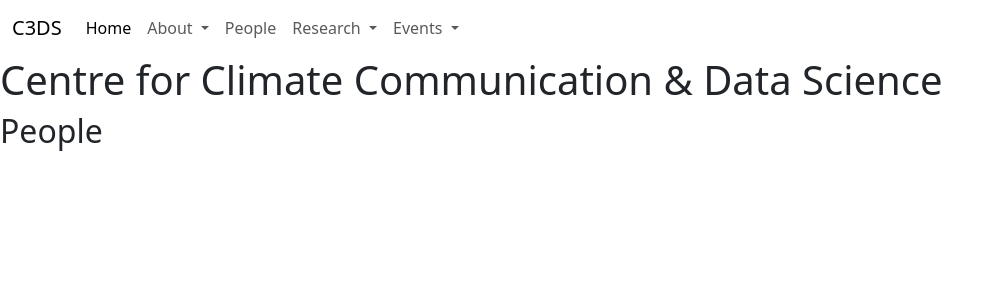
After one commit to llewellynksj/climate, a Django app: page /people/ in a window 1280 px wide. The commit adds this page. Shown: the top 300 px of the page, without its empty margins (0-1002 px from the left). Run offline with Django 3.2, Linux system fonts and the light colour scheme.

Commit message:
Add and link index.html and people.html

```diff
--- a/c3ds/urls.py
+++ b/c3ds/urls.py
@@ -3,4 +3,5 @@ from django.urls import path, include
 
 urlpatterns = [
     path('admin/', admin.site.urls),
+    path('', include('home.urls')),
 ]
--- /dev/null
+++ b/home/urls.py
@@ -0,0 +1,7 @@
+from django.urls import path
+from . import views
+
+urlpatterns = [
+    path('', views.home, name='home'),
+    path('people/', views.people, name='people'),
+]
--- a/home/views.py
+++ b/home/views.py
@@ -1,3 +1,9 @@
 from django.shortcuts import render
 
-# Create your views here.
+
+def home(request):
+    return render(request, 'index.html', {})
+
+
+def people(request):
+    return render(request, 'people.html', {})
--- a/templates/base.html
+++ b/templates/base.html
@@ -27,7 +27,7 @@
     <!-- Navigation-->
     <nav class="navbar navbar-expand-lg navbar-light">
         <div class="container-fluid">
-            <a class="navbar-brand" href="{% url 'home' %}"><span class="brand">Centre for Climate Communication & Data Science</span></a>
+            <a class="navbar-brand" href="{% url 'home' %}"><span class="brand">C3DS</span></a>
             <button class="navbar-toggler" type="button" data-bs-toggle="collapse" data-bs-target="#navbarText"
                 aria-controls="navbarText" aria-expanded="false" aria-label="Toggle navigation">
                 <span class="navbar-toggler-icon"></span>
@@ -42,12 +42,13 @@
                       About
                     </a>
                     <ul class="dropdown-menu">
+                        <li><a class="dropdown-item" href="#">About C3DS</a></li>
                       <li><a class="dropdown-item" href="#">Affiliates & Partners</a></li>
                       <li><a class="dropdown-item" href="#">Contact</a></li>
                     </ul>
                   </li>
                   <li class="nav-item">
-                    <a class="nav-link" href="#">People</a>
+                    <a class="nav-link" href="{% url 'people' %}">People</a>
                   </li>
                   <li class="nav-item dropdown">
                     <a class="nav-link dropdown-toggle" href="#" role="button" data-bs-toggle="dropdown" aria-expanded="false">
@@ -63,6 +64,7 @@
                       Events
                     </a>
                     <ul class="dropdown-menu">
+                        <li><a class="dropdown-item" href="#">All Events</a></li>
                       <li><a class="dropdown-item" href="#">Conferences</a></li>
                     </ul>
                   </li>
--- /dev/null
+++ b/templates/people.html
@@ -0,0 +1,12 @@
+{% extends 'base.html' %}
+
+{% block content %}
+
+<div class="body-content">
+    <h1>Centre for Climate Communication & Data Science</h1>
+    <h2>People</h2>
+
+
+</div>
+
+{% endblock %}
```
Also changed, not shown: templates/index.html (added, +20 -0 lines).
